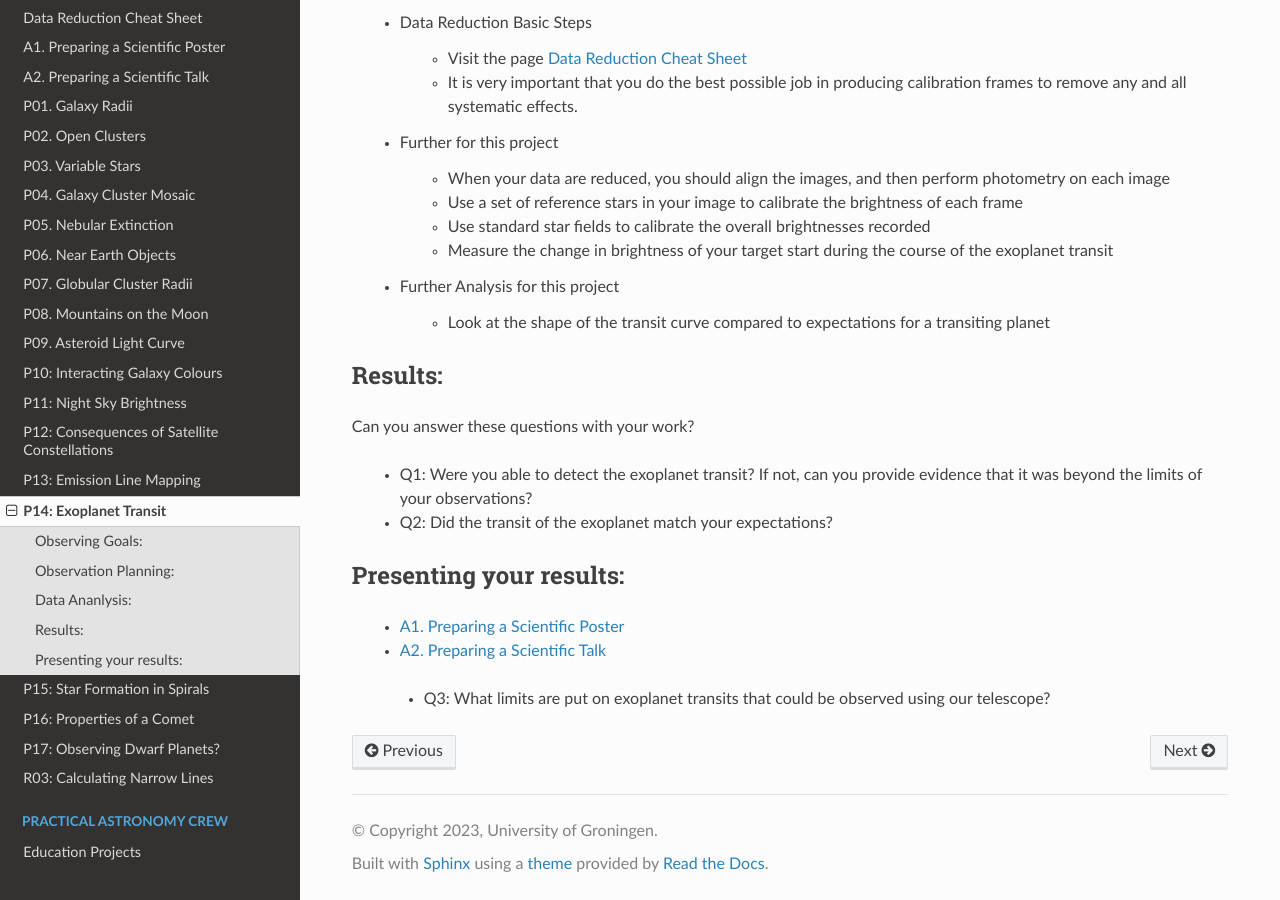
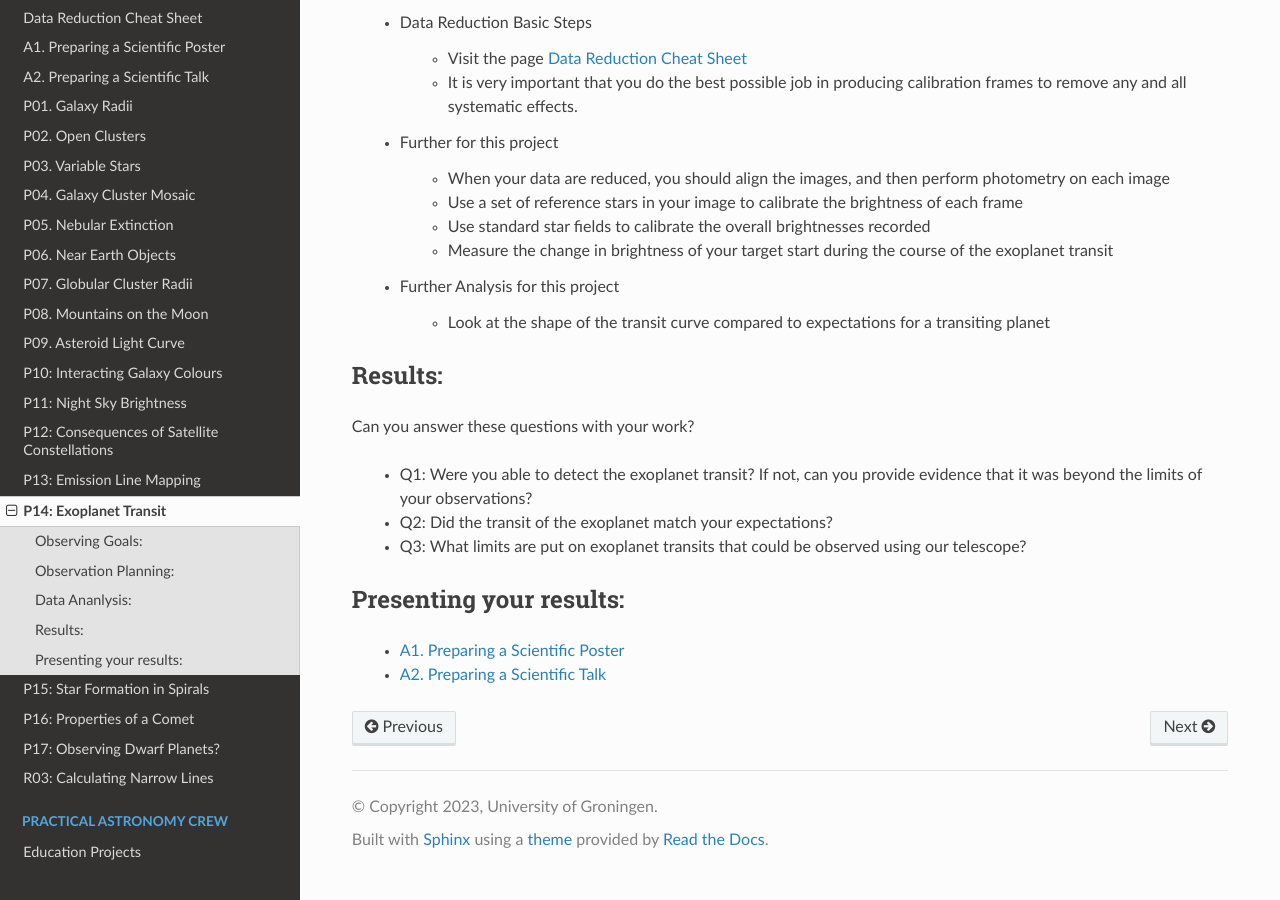
Before and after one commit to harshdmdm/knowledgebase, a Sphinx documentation site: the page built from docs/source/pm/p14-exoplanet-transit.rst, in a window 1280 px wide and 900 px high, scrolled down 737 px. Built offline with Sphinx 7.4.7 and the Read the Docs theme 2.0.0, drawn with Linux system fonts in a browser that asks for light colours; pages that are not in the unit, such as notebooks, are missing from menus.

```diff
--- a/docs/source/pm/p14-exoplanet-transit.rst
+++ b/docs/source/pm/p14-exoplanet-transit.rst
@@ -50,10 +50,10 @@ Can you answer these questions with your work?
 
     * Q1: Were you able to detect the exoplanet transit? If not, can you provide evidence that it was beyond the limits of your observations?
     * Q2: Did the transit of the exoplanet match your expectations?
+    * Q3: What limits are put on exoplanet transits that could be observed using our telescope?
 
 Presenting your results:
 ^^^^^^^^^^^^^^^^^^^^^^^^
 
    - :ref:`a1-poster`
    - :ref:`a2-talk`
-    * Q3: What limits are put on exoplanet transits that could be observed using our telescope?
```
